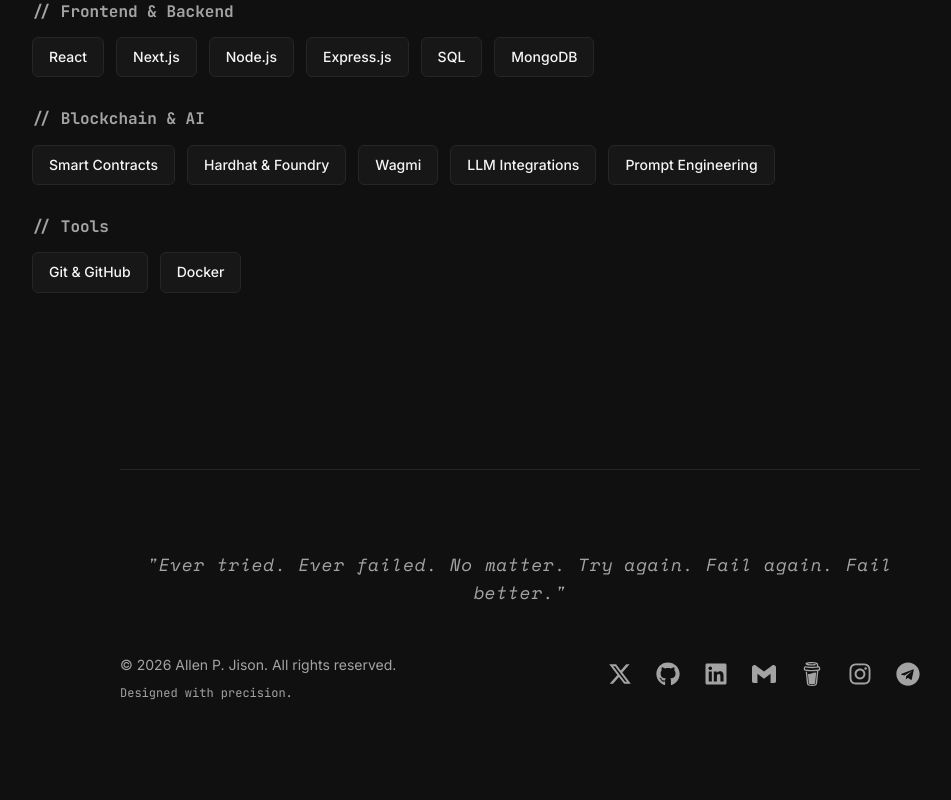
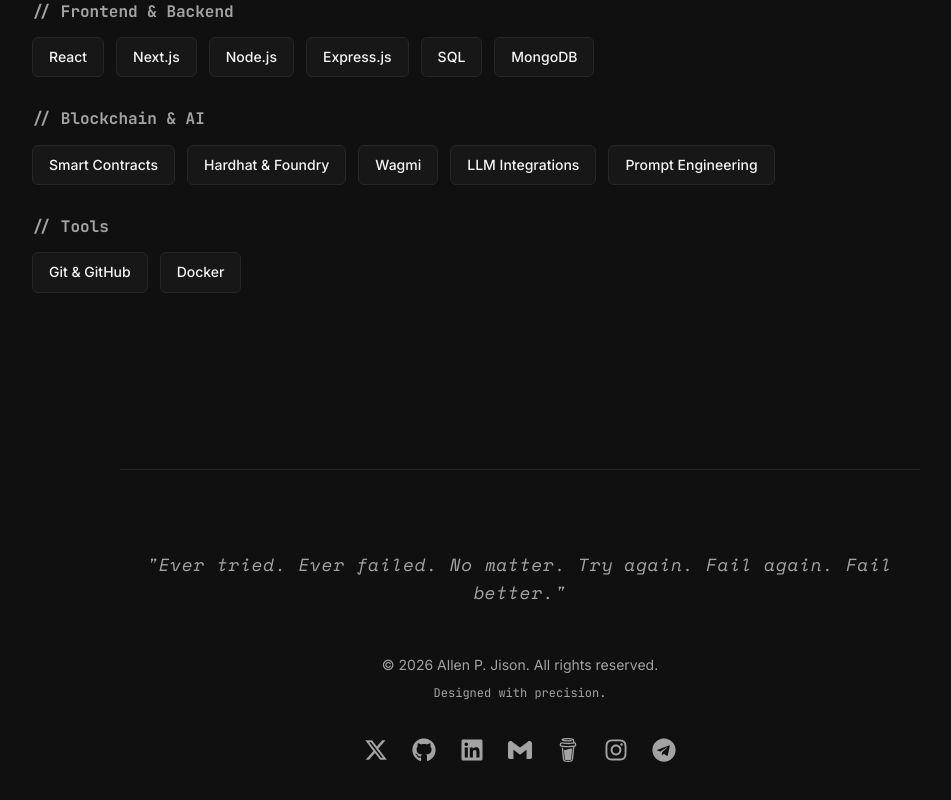
Before and after one commit to LyfSeeker/My-Portfolio, a React (Vite) app: page / in a window 1280 px wide. Shown: the part 4596-5396 px from the top of the page, without its empty margins (120-1071 px from the left). Before the commit the page ends 5347 px from the top, so only its background shows below. Built offline with nearby package versions, Linux system fonts and the light colour scheme.

Commit message:
fix: center align footer content

```diff
--- a/src/App.css
+++ b/src/App.css
@@ -456,10 +456,11 @@
 
 .footer-content {
   display: flex;
-  justify-content: space-between;
+  flex-direction: column;
+  justify-content: center;
   align-items: center;
-  flex-wrap: wrap;
-  gap: 1.5rem;
+  text-align: center;
+  gap: 2rem;
 }
 
 .footer-socials {
```
